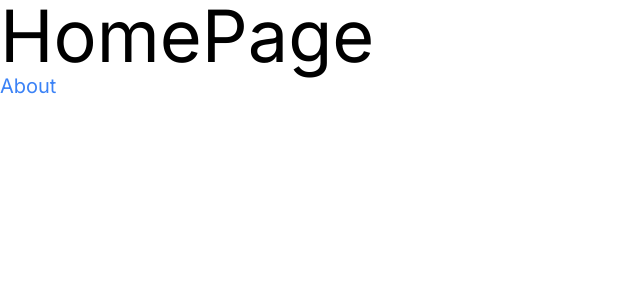
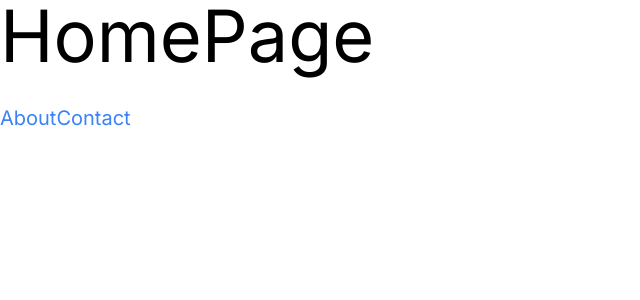
Before and after one commit to Mig-uel/avenue, a Next.js app: page / in a window 1280 px wide. Shown: the top 300 px of the page, without its empty margins (0-640 px from the left). Built offline with nearby package versions, Linux system fonts and the light colour scheme.

Commit message:
chore: Update homepage with link to contact page

```diff
--- a/app/page.tsx
+++ b/app/page.tsx
@@ -4,8 +4,14 @@ const HomePage = () => {
   return (
     <div>
       <h1 className='text-7xl'>HomePage</h1>
-      <Link href='/about' className='text-xl text-blue-500 mt-4'>
+      <Link href='/about' className='text-xl text-blue-500 inline-block mt-4'>
         About
+      </Link>
+      <Link
+        href='/info/contact'
+        className='text-xl text-blue-500 inline-block mt-8'
+      >
+        Contact
       </Link>
     </div>
   )
```
